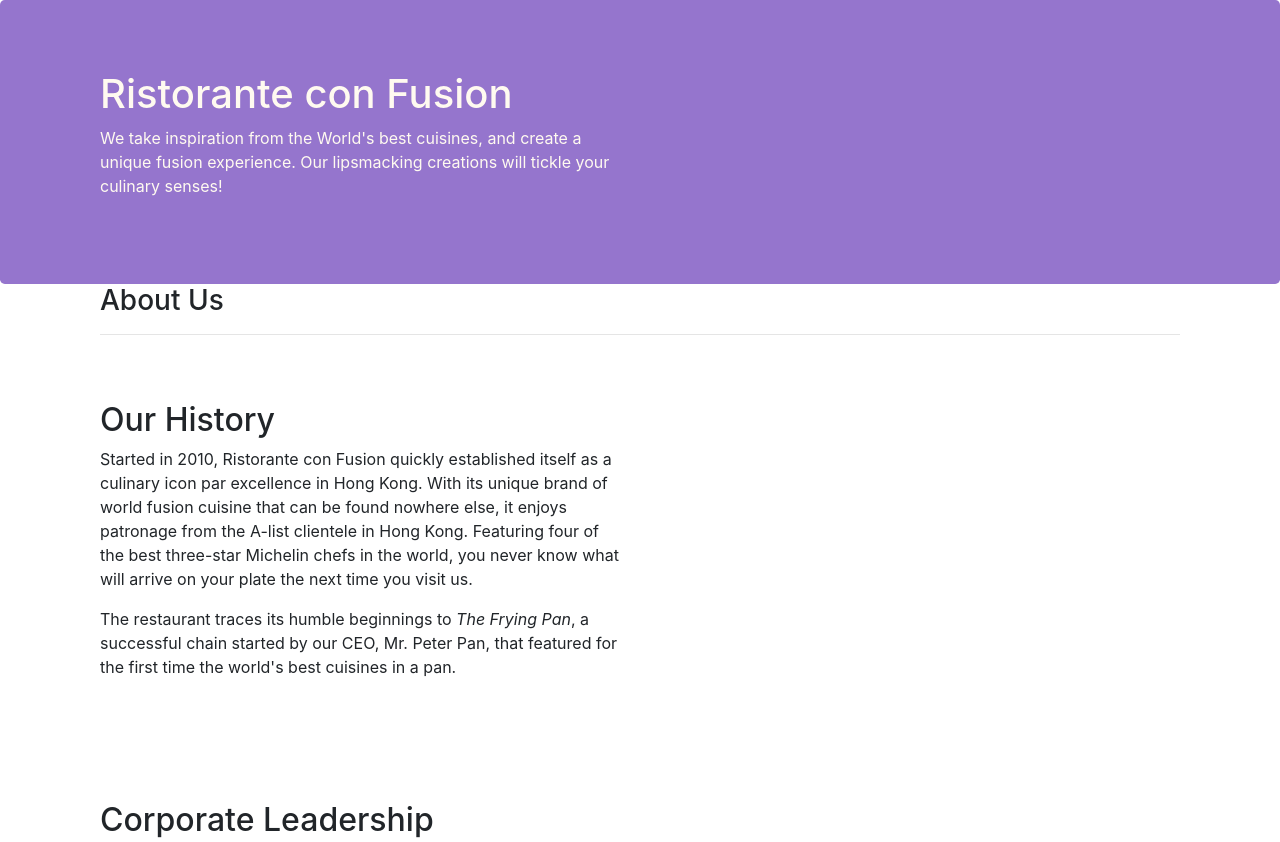
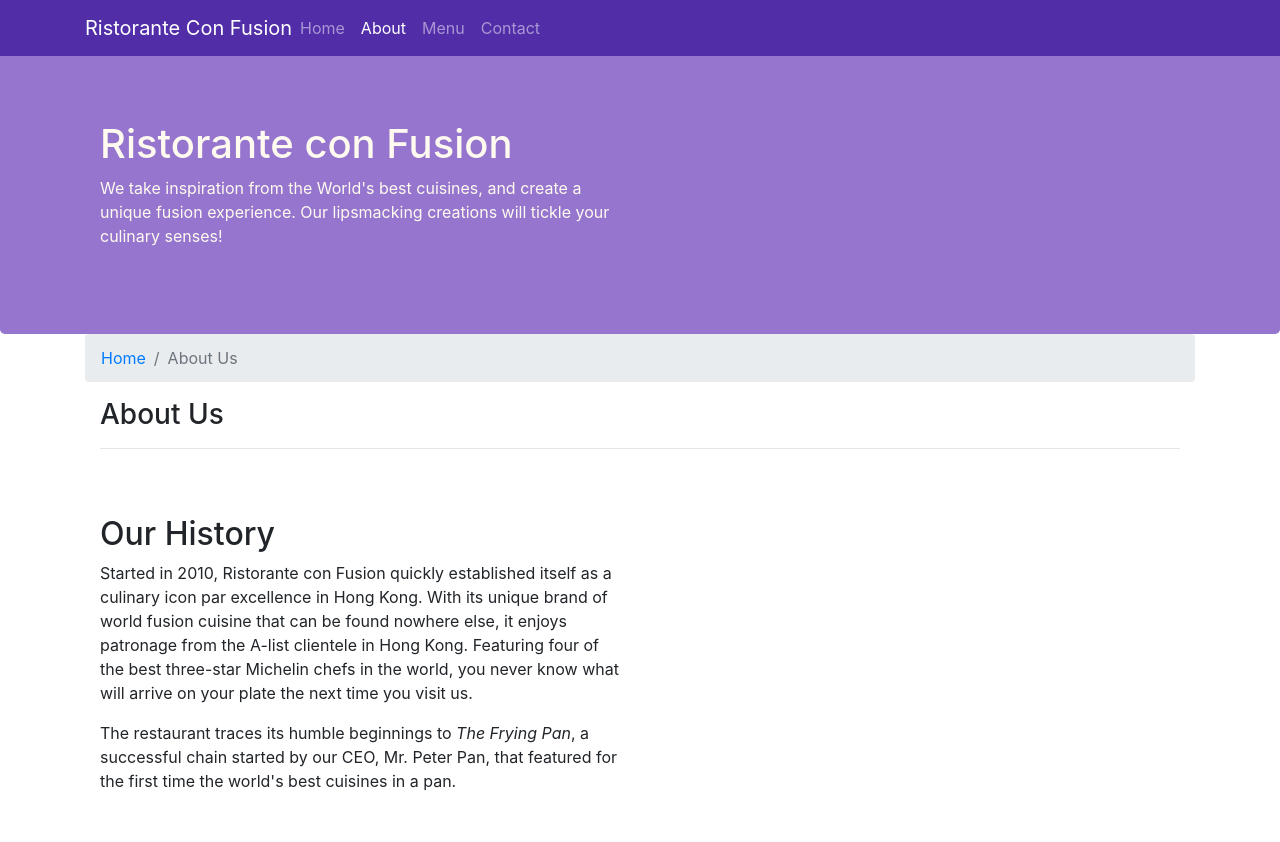
Before and after one commit to tatipas/Bootstrap4-coursera, a website: page aboutus.html in a window 1280 px wide. Shown: the top 842 px of the page. Drawn offline with nearby package versions, Linux system fonts and the light colour scheme.

Commit message:
NavBar and Breadcrums

```diff
--- a/aboutus.html
+++ b/aboutus.html
@@ -14,7 +14,23 @@
 </head>
 
 <body>
+    <nav class='navbar navbar-dark navbar-expand-sm  fixed-top'>
+        <div class='container'>
+            <button class='navbar-toggler' type='button' data-toggle='collapse' data-target='#Navbar'>
+                <span class="navbar-toggler-icon"></span>
+            </button>
+            <a class='navbar-brand mr-auto' href='./index.html'>Ristorante Con Fusion</a>
+            <div class="collapse navbar-collapse" id="Navbar">
+                <ul class='navbar-nav mr-auto'>
+                    <li class='nav-item '><a class='nav-link' href="./index.html">Home</a></li>
+                    <li class='nav-item active'><a class='nav-link' href="#">About</a></li>
+                    <li class='nav-item'><a class='nav-link' href="#">Menu</a></li>
+                    <li class='nav-item'><a class='nav-link' href="#">Contact</a></li>
+                </ul>
+            </div>
+        </div>
 
+    </nav>
     <header class="jumbotron">
         <div class="container">
             <div class="row row-header">
@@ -31,6 +47,11 @@
 
     <div class='container'>
         <div class='row row-header'>
+            <ol class = "col-12 breadcrumb">
+                <li class="breadcrumb-item"><a href="./index.html">Home</a></li>
+
+                <li class="breadcrumb-item active">About Us</li>
+            </ol>
             <div class = 'col-12 '>
                 <h3>About Us</h3>
                 <hr>
@@ -104,7 +125,7 @@
                 <div class="col-4 offset-1 col-sm-2">
                     <h5>Links</h5>
                     <ul class="list-unstyled">
-                        <li><a href="#">Home</a></li>
+                        <li><a href="./index.html">Home</a></li>
                         <li><a href="#">About</a></li>
                         <li><a href="#">Menu</a></li>
                         <li><a href="#">Contact</a></li>
@@ -139,7 +160,9 @@
             </div>
         </div>
     </footer>
-
+    <script src="node_modules/jquery/dist/jquery.slim.min.js"></script>
+    <script src="node_modules/popper.js/dist/umd/popper.min.js"></script>
+    <script src="node_modules/bootstrap/dist/js/bootstrap.min.js"></script>
 </body>
 
 </html>
--- a/css/styles.css
+++ b/css/styles.css
@@ -28,3 +28,12 @@
     margin:0px;
     color: black;
 }
+
+body{
+    padding: 50px 0px 0px 0px;
+    z-index: 0;
+}
+
+.navbar-dark{
+    background-color: #512DA8;
+}
```
Also changed, not shown: index.html (+16 -2 lines).
